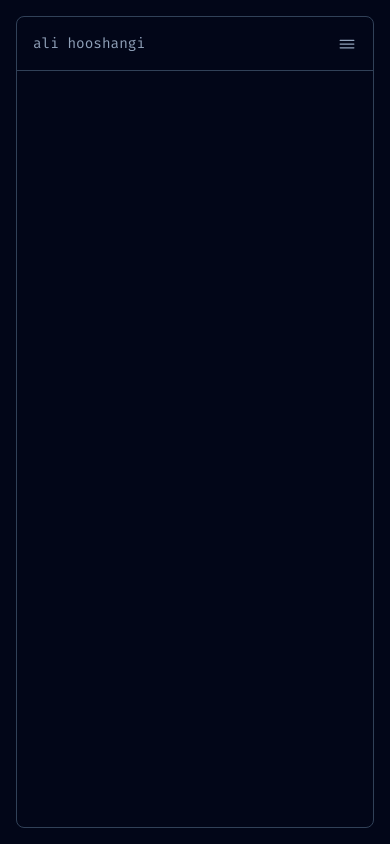
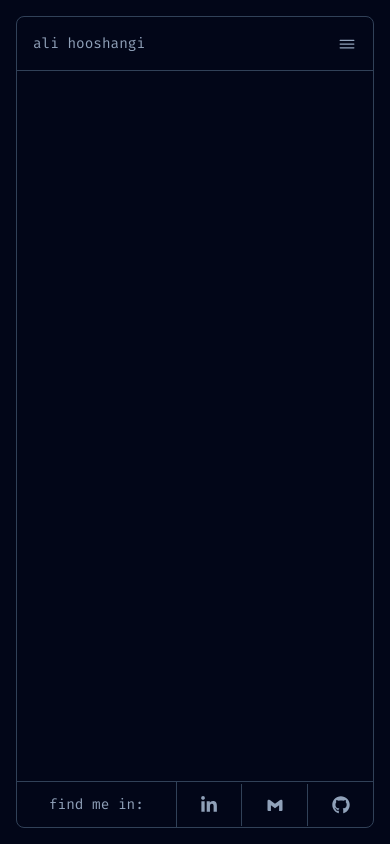
Before and after one commit to alihoushngi/Portfolio-V3, a Next.js app: page /about in a window 390 px wide. Built offline with nearby package versions, Linux system fonts and the light colour scheme.

Commit message:
mobile footer done

```diff
--- a/src/components/shared/Footer/Footer.tsx
+++ b/src/components/shared/Footer/Footer.tsx
@@ -1,9 +1,11 @@
 import FooterDesktop from "@/components/shared/Footer/components/FooterDesktop";
+import FooterMobile from "@/components/shared/Footer/components/FooterMobile";
 
 const Footer = () => {
   return (
     <div className="w-full">
       <FooterDesktop />
+      <FooterMobile />
     </div>
   );
 };
--- a/src/components/shared/Footer/components/FooterMobile.tsx
+++ b/src/components/shared/Footer/components/FooterMobile.tsx
@@ -1,5 +1,36 @@
+import Link from "next/link";
+import { BiLogoGmail } from "react-icons/bi";
+import { FaGithub, FaLinkedinIn } from "react-icons/fa6";
+
 const FooterMobile = () => {
-  return <div></div>;
+  return (
+    <div className="md:hidden w-full border-t border-Appearance-Slate-700 text-Appearance-Slate-400 text-1 flex justify-between items-center">
+      <span className="border-r border-Appearance-Slate-700 py-4 px-7 text-nowrap">
+        find me in:
+      </span>
+      <Link
+        href="https://www.linkedin.com/in/alihoushangi/"
+        target="_blank"
+        className="text-3 text-Appearance-Slate-400 border-r border-Appearance-Slate-700 transition-all duration-200 ease-in-out hover:text-Primary-Orange-300_Main w-full text-center flex justify-center items-center py-4"
+      >
+        <FaLinkedinIn />
+      </Link>
+      <Link
+        href="mailto:aliihooshangi@gmail.com"
+        target="_blank"
+        className="text-3 text-Appearance-Slate-400 border-r border-Appearance-Slate-700 transition-all duration-200 ease-in-out hover:text-Primary-Orange-300_Main w-full text-center flex justify-center items-center py-4"
+      >
+        <BiLogoGmail />
+      </Link>
+      <Link
+        href="https://github.com/alihoushngi"
+        target="_blank"
+        className="text-3 text-Appearance-Slate-400 transition-all duration-200 ease-in-out hover:text-Primary-Orange-300_Main w-full text-center flex justify-center items-center py-4"
+      >
+        <FaGithub />
+      </Link>
+    </div>
+  );
 };
 
 export default FooterMobile;
```
